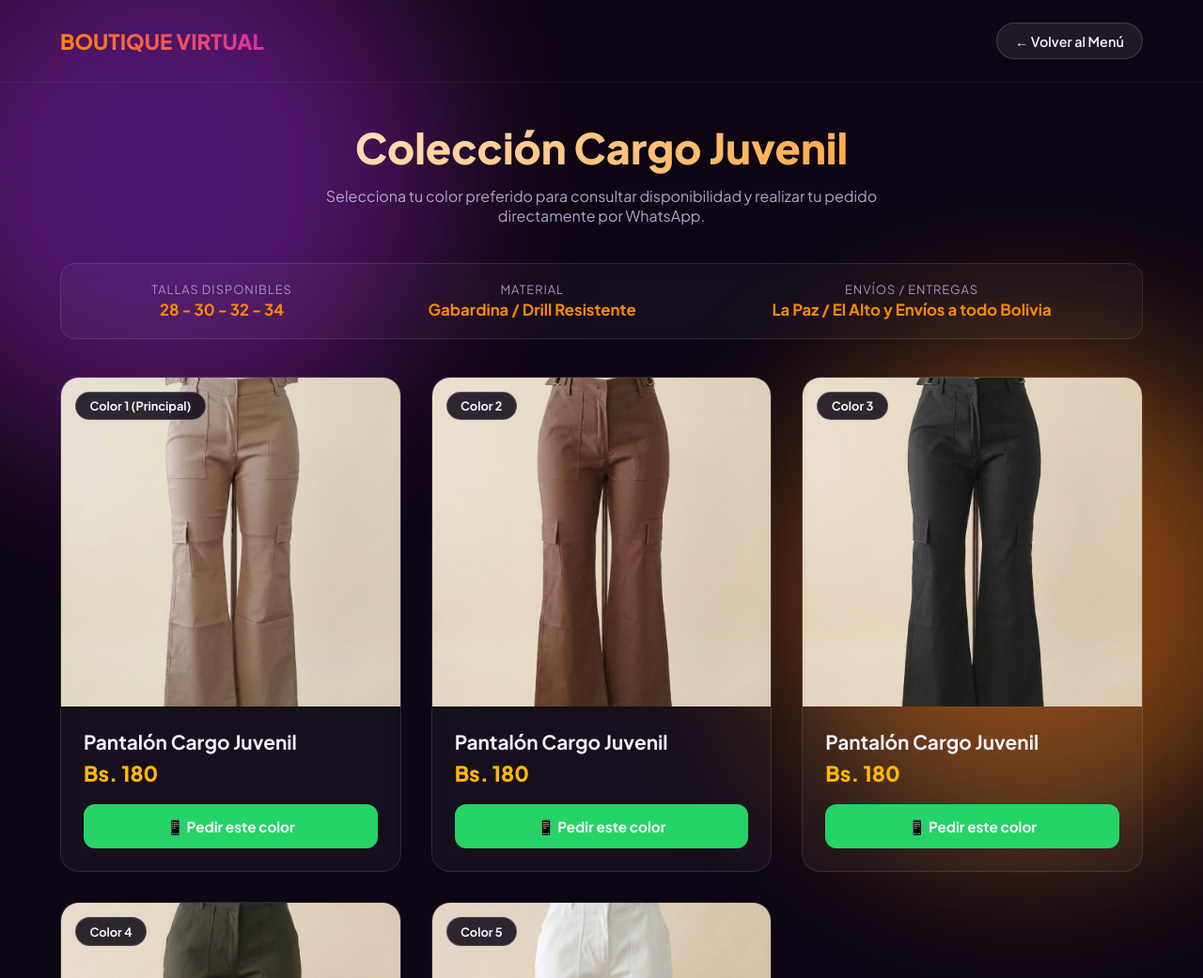
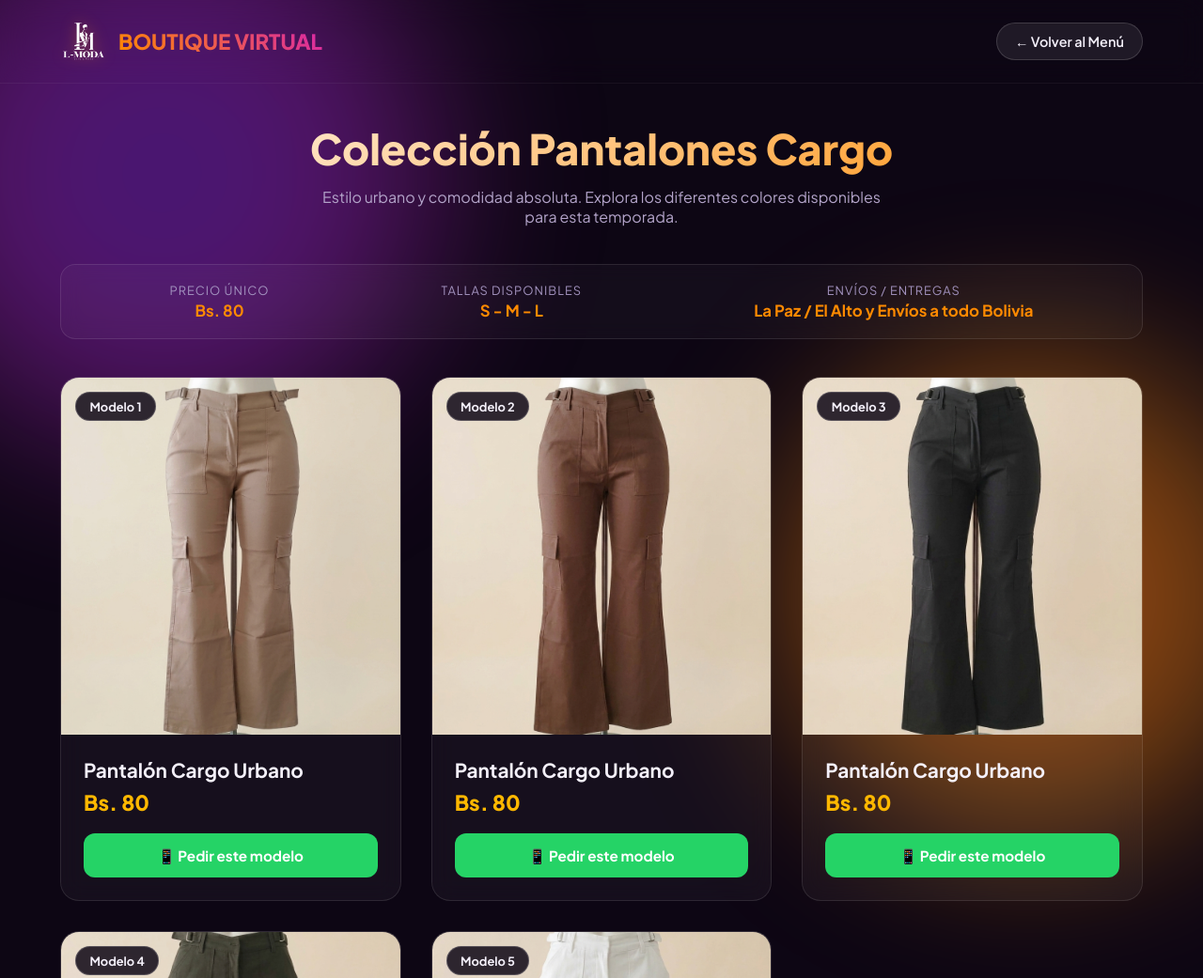
Before and after one commit to herlanplata5002/catalogo-digital, a plain HTML site: page cargo.html in a window 1280 px wide. Shown: the top 1041 px of the page at 94% size. Drawn offline with Linux system fonts and the light colour scheme.

Commit message:
cargo.html

```diff
--- a/cargo.html
+++ b/cargo.html
@@ -3,7 +3,7 @@
 <head>
     <meta charset="UTF-8">
     <meta name="viewport" content="width=device-width, initial-scale=1.0">
-    <title>Pantalones Cargo Juveniles - Boutique Virtual</title>
+    <title>Pantalones Cargo - Boutique Virtual</title>
     <link href="https://fonts.googleapis.com/css2?family=Plus+Jakarta+Sans:wght@300;400;600;700;800&display=swap" rel="stylesheet">
     <style>
         :root {
@@ -34,7 +34,6 @@
             overflow-x: hidden;
         }
 
-        /* Fondo dinámico */
         .ambient-bg {
             position: fixed;
             top: 0;
@@ -86,13 +85,26 @@
             border-bottom: 1px solid rgba(255, 255, 255, 0.05);
         }
 
+        .brand-container {
+            display: flex;
+            align-items: center;
+            gap: 12px;
+            text-decoration: none;
+        }
+
+        .brand-logo {
+            height: 40px;
+            width: auto;
+            object-fit: contain;
+            filter: drop-shadow(0 0 8px rgba(255, 138, 0, 0.4));
+        }
+
         .logo {
             font-weight: 800;
             font-size: 1.4rem;
             background: linear-gradient(45deg, var(--orange-glow), var(--magenta));
             -webkit-background-clip: text;
             -webkit-text-fill-color: transparent;
-            text-decoration: none;
         }
 
         .btn-back {
@@ -133,7 +145,6 @@
             margin: 0 auto;
         }
 
-        /* Sección de detalles generales (Tallas y Envíos) */
         .info-bar {
             max-width: 1200px;
             margin: 1.5rem auto 2.5rem auto;
@@ -198,7 +209,7 @@
 
         .img-container {
             width: 100%;
-            height: 350px;
+            height: 380px;
             overflow: hidden;
             position: relative;
         }
@@ -280,25 +291,27 @@
     </div>
 
     <header>
-        <a href="index.html" class="logo">BOUTIQUE VIRTUAL</a>
+        <a href="index.html" class="brand-container">
+            <img src="logo.png" alt="Logo Boutique" class="brand-logo">
+            <div class="logo">BOUTIQUE VIRTUAL</div>
+        </a>
         <a href="index.html" class="btn-back">← Volver al Menú</a>
     </header>
 
     <section class="hero">
-        <h1>Colección Cargo Juvenil</h1>
-        <p>Selecciona tu color preferido para consultar disponibilidad y realizar tu pedido directamente por WhatsApp.</p>
+        <h1>Colección Pantalones Cargo</h1>
+        <p>Estilo urbano y comodidad absoluta. Explora los diferentes colores disponibles para esta temporada.</p>
     </section>
 
-    <!-- Resumen de Tallas y Envíos -->
     <div class="info-bar">
         <div class="info-box">
             <div class="info-item">
-                <span>Tallas Disponibles</span>
-                <strong>28 - 30 - 32 - 34</strong>
+                <span>Precio Único</span>
+                <strong>Bs. 80</strong>
             </div>
             <div class="info-item">
-                <span>Material</span>
-                <strong>Gabardina / Drill Resistente</strong>
+                <span>Tallas Disponibles</span>
+                <strong>S - M - L</strong>
             </div>
             <div class="info-item">
                 <span>Envíos / Entregas</span>
@@ -310,77 +323,77 @@
     <main class="container">
         <div class="products-grid">
 
-            <!-- COLOR 1 -->
+            <!-- CARGO 1 -->
             <div class="product-card">
                 <div class="img-container">
-                    <img src="cargo_1.jfif" alt="Pantalón Cargo - Color 1">
-                    <span class="badge-color">Color 1 (Principal)</span>
+                    <img src="cargo_1.jfif" alt="Pantalón Cargo Modelo 1">
+                    <span class="badge-color">Modelo 1</span>
                 </div>
                 <div class="card-body">
-                    <h3>Pantalón Cargo Juvenil</h3>
-                    <div class="price">Bs. 180</div>
-                    <a href="https://wa.me/59161207445?text=Hola!%20Quisiera%20pedir%20información%20del%20Pantalón%20Cargo%20en%20Color%201" target="_blank" class="btn-whatsapp">
-                        📱 Pedir este color
+                    <h3>Pantalón Cargo Urbano</h3>
+                    <div class="price">Bs. 80</div>
+                    <a href="https://wa.me/59161207445?text=Hola!%20Quisiera%20pedir%20información%20del%20Pantalón%20Cargo%20Modelo%201%20a%20Bs.%2080" target="_blank" class="btn-whatsapp">
+                        📱 Pedir este modelo
                     </a>
                 </div>
             </div>
 
-            <!-- COLOR 2 -->
+            <!-- CARGO 2 -->
             <div class="product-card">
                 <div class="img-container">
-                    <img src="cargo_2.jfif" alt="Pantalón Cargo - Color 2">
-                    <span class="badge-color">Color 2</span>
+                    <img src="cargo_2.jfif" alt="Pantalón Cargo Modelo 2">
+                    <span class="badge-color">Modelo 2</span>
                 </div>
                 <div class="card-body">
-                    <h3>Pantalón Cargo Juvenil</h3>
-                    <div class="price">Bs. 180</div>
-                    <a href="https://wa.me/59161207445?text=Hola!%20Quisiera%20pedir%20información%20del%20Pantalón%20Cargo%20en%20Color%202" target="_blank" class="btn-whatsapp">
-                        📱 Pedir este color
+                    <h3>Pantalón Cargo Urbano</h3>
+                    <div class="price">Bs. 80</div>
+                    <a href="https://wa.me/59161207445?text=Hola!%20Quisiera%20pedir%20información%20del%20Pantalón%20Cargo%20Modelo%202%20a%20Bs.%2080" target="_blank" class="btn-whatsapp">
+                        📱 Pedir este modelo
                     </a>
                 </div>
             </div>
 
-            <!-- COLOR 3 -->
+            <!-- CARGO 3 -->
             <div class="product-card">
                 <div class="img-container">
-                    <img src="cargo_3.jfif" alt="Pantalón Cargo - Color 3">
-                    <span class="badge-color">Color 3</span>
+                    <img src="cargo_3.jfif" alt="Pantalón Cargo Modelo 3">
+                    <span class="badge-color">Modelo 3</span>
                 </div>
                 <div class="card-body">
-                    <h3>Pantalón Cargo Juvenil</h3>
-                    <div class="price">Bs. 180</div>
-                    <a href="https://wa.me/59161207445?text=Hola!%20Quisiera%20pedir%20información%20del%20Pantalón%20Cargo%20en%20Color%203" target="_blank" class="btn-whatsapp">
-                        📱 Pedir este color
+                    <h3>Pantalón Cargo Urbano</h3>
+                    <div class="price">Bs. 80</div>
+                    <a href="https://wa.me/59161207445?text=Hola!%20Quisiera%20pedir%20información%20del%20Pantalón%20Cargo%20Modelo%203%20a%20Bs.%2080" target="_blank" class="btn-whatsapp">
+                        📱 Pedir este modelo
                     </a>
                 </div>
             </div>
 
-            <!-- COLOR 4 -->
+            <!-- CARGO 4 -->
             <div class="product-card">
                 <div class="img-container">
-                    <img src="cargo_4.jfif" alt="Pantalón Cargo - Color 4">
-                    <span class="badge-color">Color 4</span>
+                    <img src="cargo_4.jfif" alt="Pantalón Cargo Modelo 4">
+                    <span class="badge-color">Modelo 4</span>
                 </div>
                 <div class="card-body">
-                    <h3>Pantalón Cargo Juvenil</h3>
-                    <div class="price">Bs. 180</div>
-                    <a href="https://wa.me/59161207445?text=Hola!%20Quisiera%20pedir%20información%20del%20Pantalón%20Cargo%20en%20Color%204" target="_blank" class="btn-whatsapp">
-                        📱 Pedir este color
+                    <h3>Pantalón Cargo Urbano</h3>
+                    <div class="price">Bs. 80</div>
+                    <a href="https://wa.me/59161207445?text=Hola!%20Quisiera%20pedir%20información%20del%20Pantalón%20Cargo%20Modelo%204%20a%20Bs.%2080" target="_blank" class="btn-whatsapp">
+                        📱 Pedir este modelo
                     </a>
                 </div>
             </div>
 
-            <!-- COLOR 5 -->
+            <!-- CARGO 5 -->
             <div class="product-card">
                 <div class="img-container">
-                    <img src="cargo_5.jfif" alt="Pantalón Cargo - Color 5">
-                    <span class="badge-color">Color 5</span>
+                    <img src="cargo_5.jfif" alt="Pantalón Cargo Modelo 5">
+                    <span class="badge-color">Modelo 5</span>
                 </div>
                 <div class="card-body">
-                    <h3>Pantalón Cargo Juvenil</h3>
-                    <div class="price">Bs. 180</div>
-                    <a href="https://wa.me/59161207445?text=Hola!%20Quisiera%20pedir%20información%20del%20Pantalón%20Cargo%20en%20Color%205" target="_blank" class="btn-whatsapp">
-                        📱 Pedir este color
+                    <h3>Pantalón Cargo Urbano</h3>
+                    <div class="price">Bs. 80</div>
+                    <a href="https://wa.me/59161207445?text=Hola!%20Quisiera%20pedir%20información%20del%20Pantalón%20Cargo%20Modelo%205%20a%20Bs.%2080" target="_blank" class="btn-whatsapp">
+                        📱 Pedir este modelo
                     </a>
                 </div>
             </div>
```
